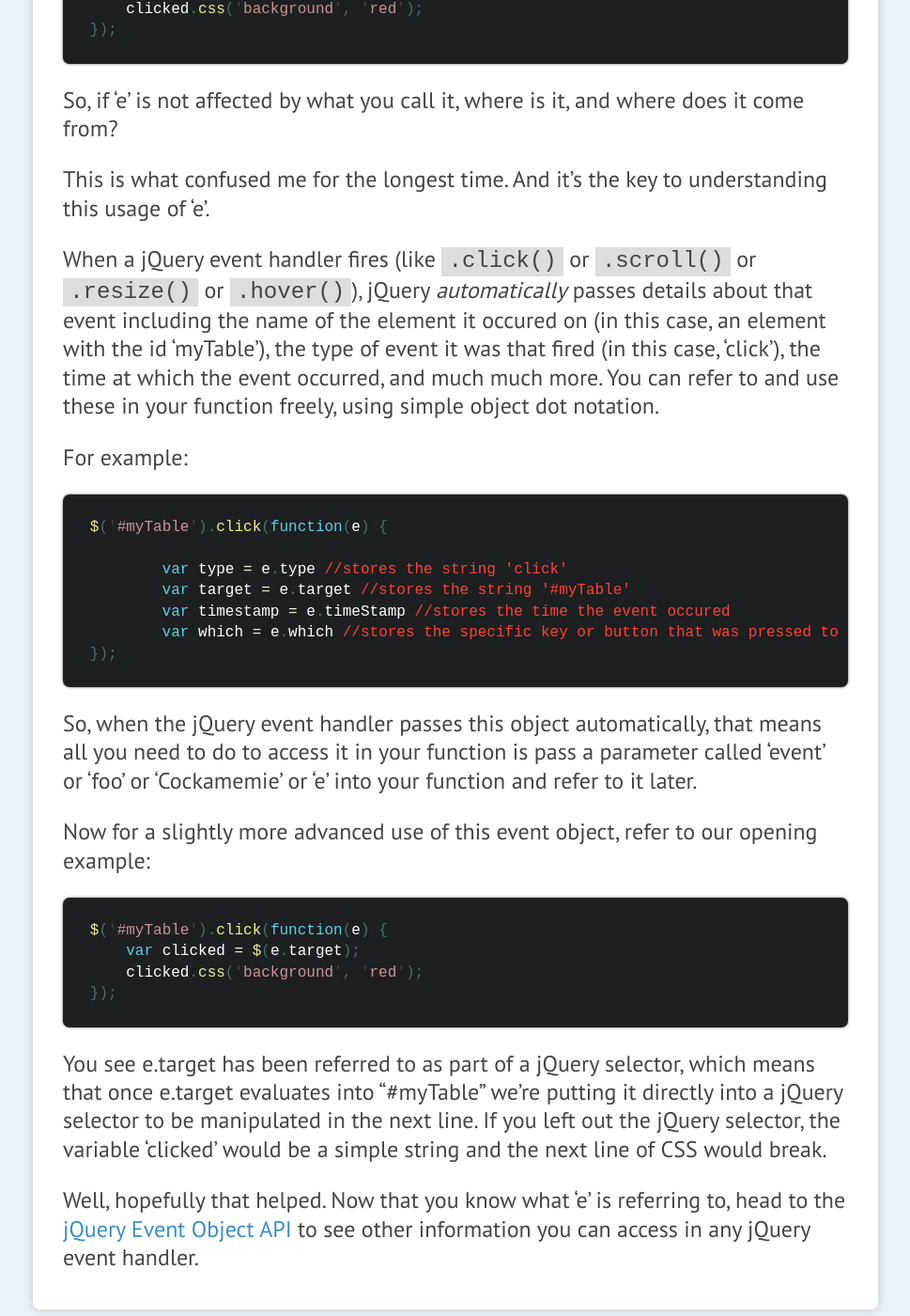
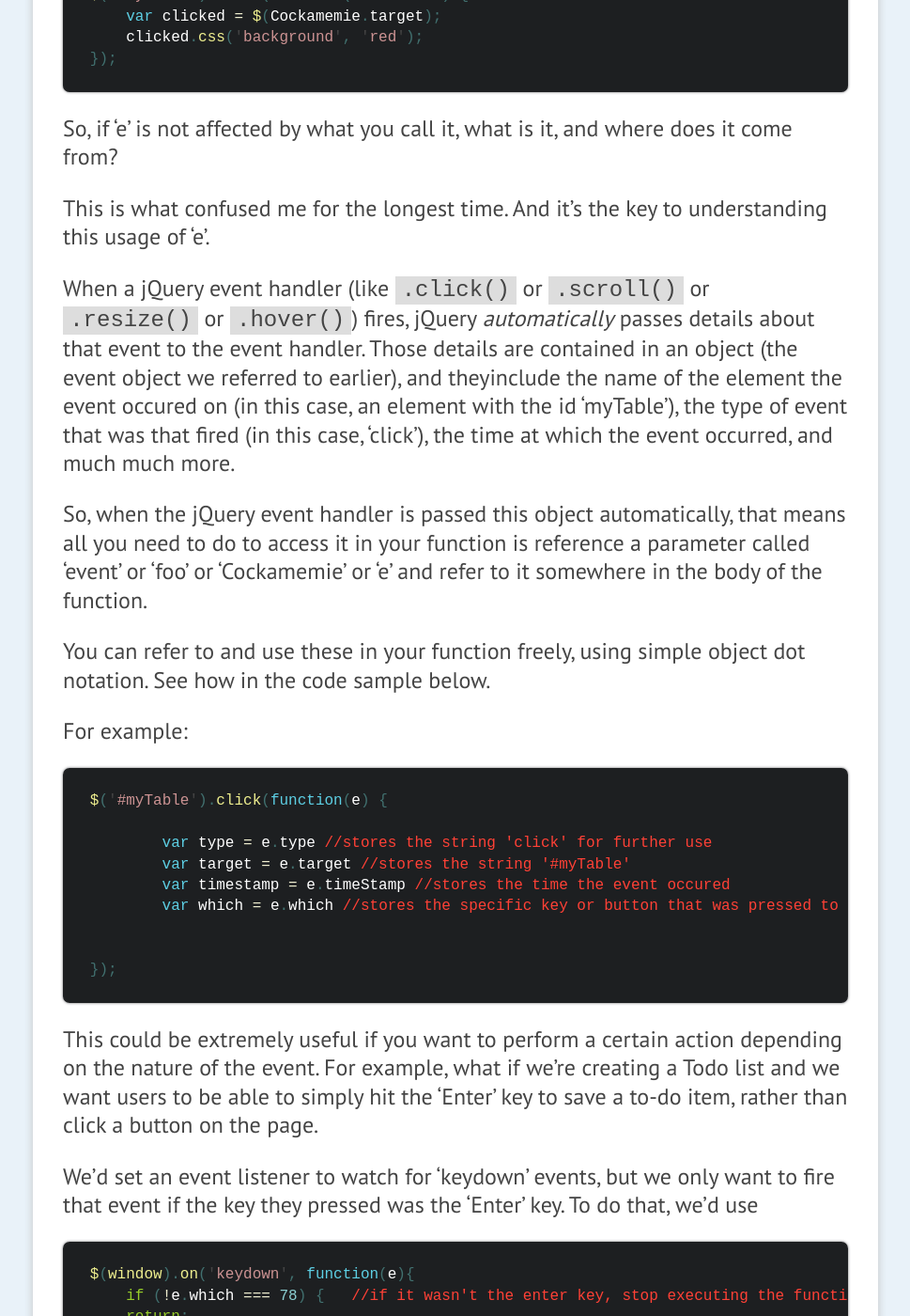
Before and after one commit to brycepj/devbryce-jekyll, a Jekyll site: the page built from _posts/2014-03-14-e-js-event-handler.md, in a window 1280 px wide and 1400 px high, scrolled down 1367 px. Shown: the whole window at 94% size, without its empty margins (155-1124 px from the left). Built offline with Jekyll 4.4.1, drawn with Linux system fonts in a browser that asks for light colours; some of the changed text lies outside the part shown.

Commit message:
edit post on e

```diff
--- a/_posts/2014-03-14-e-js-event-handler.md
+++ b/_posts/2014-03-14-e-js-event-handler.md
@@ -1,6 +1,6 @@
 ---
 layout: post
-title:  "Why do I keep seeing 'e' passed as a parameter in JavaScript functions?"
+title:  "Why is 'e' passed as a parameter in some JavaScript functions?"
 date:   2014-03-14
 categories: javascript
 time: 4 min
@@ -18,13 +18,13 @@ $('#myTable').click(function(e) {
 
 {% endhighlight %}
 
-If you're familiar with jQuery, you know we're selecting an element with the id 'myTable', and watching for a user to click on it. When they do, the background of something is styled red.
+If you're familiar with jQuery, you know we're selecting an element with an id attribute 'myTable', and watching for a user to click on it. When they do, the background of 'clicked' styled red.
 
 But what's that 'e' for, and where did it come from?
 
-In this case, 'e' is a reference to an 'event object', which is an object that stores alls sorts of information when the event you designate (in this case, a 'click') happens.
+In this case, 'e' is a reference to an 'event object', which is an object that stores alls sorts of information when an event (in this case, a 'click') happens.
 
-If you've done some reading on this, you'll notice [people saying](http://stackoverflow.com/questions/3535996/jquery-javascript-functione-what-is-e-why-is-it-needed-what-does-it-ac) 'e' doesn't have to be called 'e'. You can name it whatever you want. In other words, the code samples below, acheive exactly the same thing as the code sample above.
+If you've done some reading on this already, you'll have noticed [people saying](http://stackoverflow.com/questions/3535996/jquery-javascript-functione-what-is-e-why-is-it-needed-what-does-it-ac) that 'e' doesn't have to be called 'e'. You can name it whatever you want. In other words, in the code samples below, you get exactly the same result as you do using the code from the sample above.
 
 {% highlight javascript %}
 
@@ -52,30 +52,50 @@ $('#myTable').click(function(Cockamemie) {
 
 {% endhighlight %}
 
-So, if 'e' is not affected by what you call it, where is it, and where does it come from?
+So, if 'e' is not affected by what you call it, what is it, and where does it come from?
 
 This is what confused me for the longest time. And it's the key to understanding this usage of 'e'.
 
-When a jQuery event handler fires (like `.click()` or `.scroll()` or `.resize()` or `.hover()`), jQuery *automatically* passes details about that event including the name of the element it occured on (in this case, an element with the id 'myTable'), the type of event it was that fired (in this case, 'click'), the time at which the event occurred, and much much more. You can refer to and use these in your function freely, using simple object dot notation.
+When a jQuery event handler (like `.click()` or `.scroll()` or `.resize()` or `.hover()`) fires, jQuery *automatically* passes details about that event to the event handler. Those details are contained in an object (the event object we referred to earlier), and theyinclude the name of the element the event occured on (in this case, an element with the id 'myTable'), the type of event that was that fired (in this case, 'click'), the time at which the event occurred, and much much more.
 
+So, when the jQuery event handler is passed this object automatically, that means all you need to do to access it in your function is reference a parameter called 'event' or 'foo' or 'Cockamemie' or 'e' and refer to it somewhere in the body of the function.
 
+You can refer to and use these in your function freely, using simple object dot notation. See how in the code sample below.
 
 For example:
 {% highlight javascript %}
 
 $('#myTable').click(function(e) {
 
-	var type = e.type //stores the string 'click'
+	var type = e.type //stores the string 'click' for further use
 	var target = e.target //stores the string '#myTable'
 	var timestamp = e.timeStamp //stores the time the event occured
-	var which = e.which //stores the specific key or button that was pressed to fire the event
+	var which = e.which //stores the specific key or button that was pressed to fire the event.
+
+
 });
 
 {% endhighlight %}
 
-So, when the jQuery event handler passes this object automatically, that means all you need to do to access it in your function is pass a parameter called 'event' or 'foo' or 'Cockamemie' or 'e' into your function and refer to it later.
+This could be extremely useful if you want to perform a certain action depending on the nature of the event. For example, what if we're creating a Todo list and we want users to be able to simply hit the 'Enter' key to save a to-do item, rather than click a button on the page.
 
-Now for a slightly more advanced use of this event object, refer to our opening example:
+We'd set an event listener to watch for 'keydown' events, but we only want to fire that event if the key they pressed was the 'Enter' key. To do that, we'd use
+
+
+{% highlight javascript %}
+
+$(window).on('keydown', function(e){
+    if (!e.which === 78) {   //if it wasn't the enter key, stop executing the function
+    return;
+}
+
+// add your code to save the todo item
+
+});
+
+{% endhighlight %}
+
+Now for another convenient use of the event object, let's look back to our opening example:
 
 {% highlight javascript %}
 
@@ -86,6 +106,6 @@ $('#myTable').click(function(e) {
 
 {% endhighlight %}
 
-You see e.target has been referred to as part of a jQuery selector, which means that once e.target evaluates into "#myTable" we're putting it directly into a jQuery selector to be manipulated in the next line. If you left out the jQuery selector, the variable 'clicked' would be a simple string and the next line of CSS would break.
+You see e.target has been referred to as part of a jQuery selector, which means that once e.target evaluates into "#myTable" we're using it directly in a new jQuery selector to be manipulated with the next line.
 
 Well, hopefully that helped. Now that you know what 'e' is referring to, head to the [jQuery Event Object API](https://api.jquery.com/category/events/event-object/) to see other information you can access in any jQuery event handler.
```
